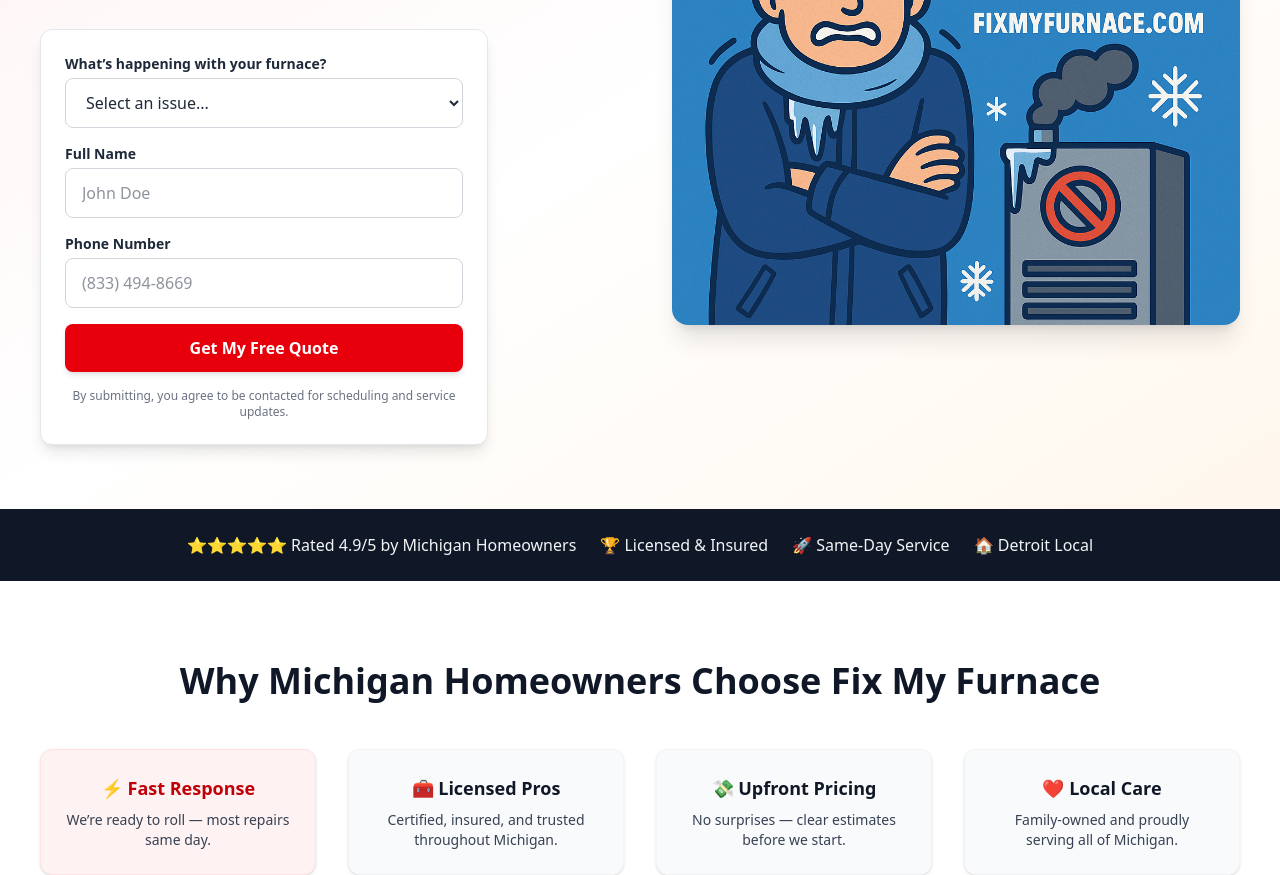
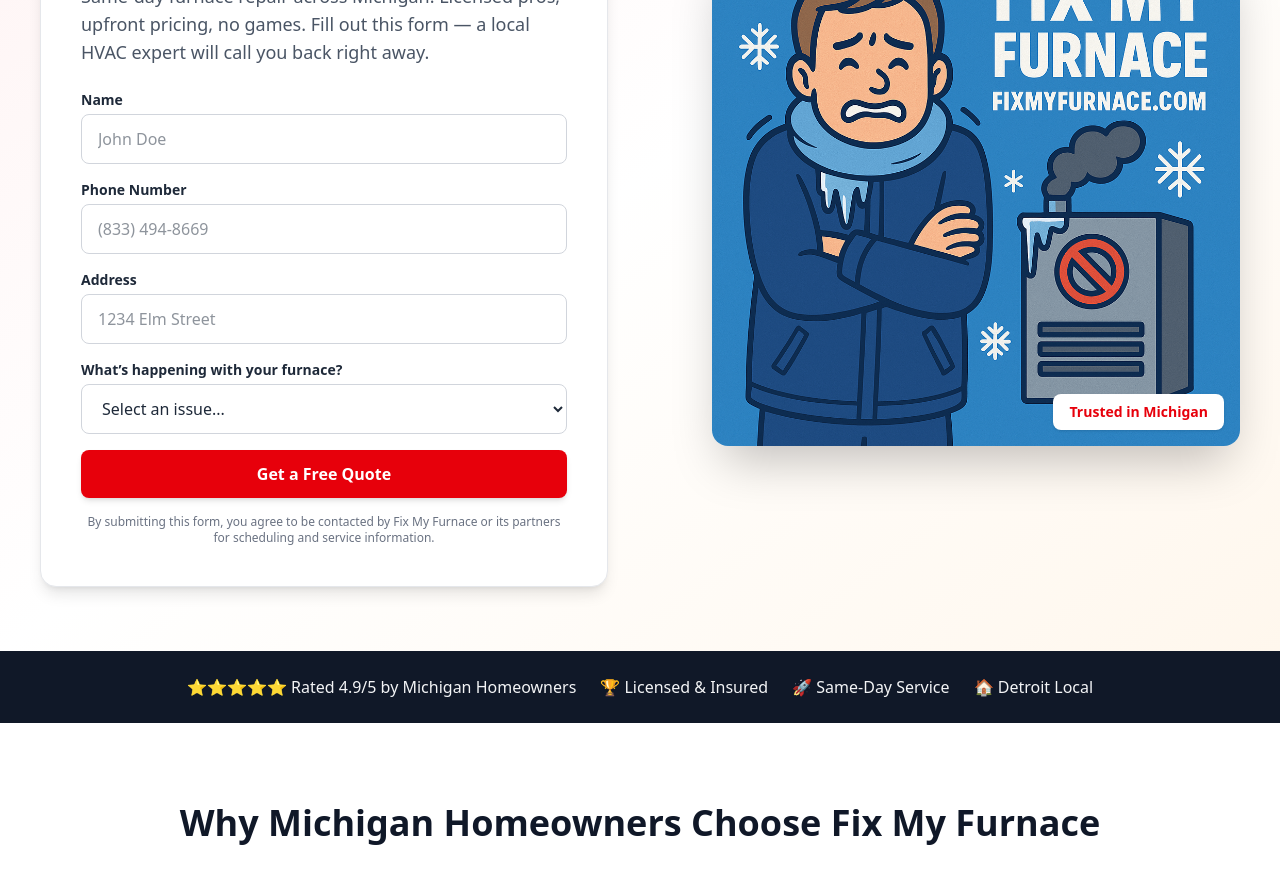
Before and after one commit to taketaketaketake/Fix-my-Furnace, an Astro site: page /landing_page_2 in a window 1280 px wide. Shown: the part 407-1282 px from the top of the page. Built offline with nearby package versions, Linux system fonts and the light colour scheme; Astro itself is replaced by a stand-in of ours.

Commit message:
minor improvs

```diff
--- a/src/components/GallerySection.astro
+++ b/src/components/GallerySection.astro
@@ -20,7 +20,7 @@
         <div class="relative group overflow-hidden rounded-2xl shadow-lg aspect-square bg-gray-200">
           <img
             src="/gallery1.jpg"
-            alt="Furnace Repair"
+            alt="Furnace Installation"
             class="w-full h-full object-cover group-hover:scale-105 transition-transform duration-500"
           />
           <div
@@ -29,7 +29,7 @@
             <h3
               class="text-lg md:text-xl font-bold text-white bg-red-600/90 px-4 py-2 rounded-md mb-6 shadow-md"
             >
-              Furnace Repair
+              Furnace Installation
             </h3>
           </div>
         </div>
--- a/src/components/GetQuoteSection.astro
+++ b/src/components/GetQuoteSection.astro
@@ -107,7 +107,7 @@
       <p class="text-gray-700 text-lg md:text-xl font-semibold mb-6">
         We’re not a call center — we’re your local HVAC pros. When your furnace
         breaks, we move fast, work clean, and don’t leave you guessing. Every
-        job is done with care, precision, and old-school Detroit craftsmanship.
+        job is done with care, precision, and old-school craftsmanship.
       </p>
 
       <div class="mt-6 flex flex-col sm:flex-row gap-4">
--- a/src/components/Header.astro
+++ b/src/components/Header.astro
@@ -34,7 +34,7 @@
 
       <!-- Call Button (desktop only) -->
       <a
-        href="tel:+13135551234"
+        href="tel:+8334948669"
         class="bg-red-600 text-white font-semibold px-4 py-2 rounded-lg text-sm sm:text-base hover:bg-red-700 active:scale-[0.98] transition"
       >
         Text Us
--- a/src/components/HeroHeader.astro
+++ b/src/components/HeroHeader.astro
@@ -6,10 +6,10 @@
  */
  const {
   title = "Built on Trust, Speed, and Real Detroit Grit.",
-  description = "We’re not a call center — we’re your local HVAC pros. When your furnace breaks, we move fast, work clean, and don’t leave you guessing. Every job is done with care, precision, and old-school Detroit craftsmanship.",
+  description = "We’re not a call center — we’re your local HVAC pros. When the cold hits and your furnace fails, we show up fast — licensed, local, and ready to get the heat back on.",
   primaryBtnText = "Get a Free Quote",
   secondaryBtnText = "Call Now",
-  secondaryBtnLink = "tel:+13135551234",
+  secondaryBtnLink = "tel:+8334948669",
   imageSrc = "/fixmyfurnacewoman.png"
 } = Astro.props;
 ---
@@ -26,8 +26,7 @@
 
         <p class="text-gray-700 text-base md:text-lg font-semibold leading-relaxed mb-8">
           We’re not a call center — we’re your local HVAC pros.
-          When your furnace breaks, we move fast, work clean, and don’t leave you guessing.
-          Every job is done with care, precision, and old-school Detroit craftsmanship.
+          When the cold hits and your furnace fails, we show up fast — licensed, local, and ready to get the heat back on.
         </p>
 
         <div class="flex flex-wrap gap-4">
--- a/src/components/TestimonialsSection.astro
+++ b/src/components/TestimonialsSection.astro
@@ -9,7 +9,7 @@
     <div class="max-w-7xl mx-auto text-center">
       <!-- 🔥 Section Header -->
       <h2 class="text-4xl md:text-5xl font-extrabold mb-4 text-gray-900 tracking-tight">
-        What <span class="text-red-600">Detroit Homeowners</span> Are Saying
+        What <span class="text-red-600">Michigan Homeowners</span> Are Saying
       </h2>
       <p class="text-lg md:text-xl font-semibold text-gray-700 mb-14 max-w-3xl mx-auto">
         Real stories from real customers who got their heat back fast — the Fix My Furnace way.
--- a/src/pages/index.astro
+++ b/src/pages/index.astro
@@ -16,7 +16,7 @@
     primaryBtnText="Schedule an Appointment Now!"
     primaryBtnLink="/landing_page_1"
     secondaryBtnText="Text Us"
-    secondaryBtnLink="tel:+13135551234"
+    secondaryBtnLink="tel:+8334948669"
     imageSrc="/Fix_My_Furnace_Hero_Image.png"
   />
 
--- a/src/pages/landing_page_2.astro
+++ b/src/pages/landing_page_2.astro
@@ -4,19 +4,61 @@
 
 <Layout title="Fix My Furnace | Get Heat Back Fast">
   <!-- 💥 HERO SECTION -->
+<!-- 💥 HERO SECTION (Upgraded Form Layout) -->
 <section class="relative bg-gradient-to-br from-red-50 via-white to-orange-50 pt-24 pb-16 px-6 md:px-10 overflow-hidden">
-    <div class="max-w-7xl mx-auto grid md:grid-cols-2 gap-10 md:gap-16 items-center">
-      <!-- 🔧 LEFT: TEXT -->
-      <div class="text-left">
+  <div class="max-w-7xl mx-auto grid md:grid-cols-2 gap-12 md:gap-16 items-center">
+
+    <!-- 🔴 Left Side: Lead Form -->
+    <div class="bg-white border border-gray-200 shadow-lg rounded-2xl p-8 md:p-10 flex flex-col justify-center">
       <h1 class="text-4xl md:text-5xl font-extrabold text-gray-900 mb-4 leading-tight">
         No Heat? <span class="text-red-600">Get It Fixed Today.</span>
       </h1>
-        <p class="text-lg md:text-xl font-semibold text-gray-700 mb-8">
+      <p class="text-gray-600 mb-6 text-base md:text-lg">
         Same-day furnace repair across Michigan. Licensed pros, upfront pricing, no games.
+        Fill out this form — a local HVAC expert will call you back right away.
       </p>
 
-        <!-- ✅ Short Lead Form -->
-        <form class="bg-white border border-gray-200 shadow-lg rounded-xl p-6 space-y-4 max-w-md">
+      <form class="space-y-4">
+        <!-- 🧍 Name -->
+        <div>
+          <label for="name" class="block text-sm font-semibold text-gray-800">
+            Name
+          </label>
+          <input
+            id="name"
+            type="text"
+            placeholder="John Doe"
+            class="mt-1 w-full border border-gray-300 rounded-lg px-4 py-3 text-gray-800 focus:ring-2 focus:ring-red-600 focus:border-transparent outline-none transition"
+          />
+        </div>
+
+        <!-- ☎️ Phone -->
+        <div>
+          <label for="phone" class="block text-sm font-semibold text-gray-800">
+            Phone Number
+          </label>
+          <input
+            id="phone"
+            type="tel"
+            placeholder="(833) 494-8669"
+            class="mt-1 w-full border border-gray-300 rounded-lg px-4 py-3 text-gray-800 focus:ring-2 focus:ring-red-600 focus:border-transparent outline-none transition"
+          />
+        </div>
+
+        <!-- 🏠 Address -->
+        <div>
+          <label for="address" class="block text-sm font-semibold text-gray-800">
+            Address
+          </label>
+          <input
+            id="address"
+            type="text"
+            placeholder="1234 Elm Street"
+            class="mt-1 w-full border border-gray-300 rounded-lg px-4 py-3 text-gray-800 focus:ring-2 focus:ring-red-600 focus:border-transparent outline-none transition"
+          />
+        </div>
+
+        <!-- ⚙️ Issue Dropdown -->
         <div>
           <label for="issue" class="block text-sm font-semibold text-gray-800">
             What’s happening with your furnace?
@@ -26,60 +68,46 @@
             class="mt-1 w-full border border-gray-300 rounded-lg px-4 py-3 text-gray-800 focus:ring-2 focus:ring-red-600 focus:border-transparent outline-none transition"
           >
             <option value="">Select an issue...</option>
-              <option>It won’t turn on</option>
-              <option>It’s blowing cold air</option>
-              <option>It’s making strange noises</option>
-              <option>It’s old and unreliable</option>
-              <option>Not sure / want a check-up</option>
+            <option value="no-power">It won’t turn on</option>
+            <option value="cold-air">It’s blowing cold air</option>
+            <option value="noises">It’s making strange noises</option>
+            <option value="old">It’s old and unreliable</option>
+            <option value="checkup">Not sure / want a check-up</option>
           </select>
         </div>
 
-          <div>
-            <label for="name" class="block text-sm font-semibold text-gray-800">Full Name</label>
-            <input
-              id="name"
-              type="text"
-              placeholder="John Doe"
-              class="mt-1 w-full border border-gray-300 rounded-lg px-4 py-3 text-gray-800 focus:ring-2 focus:ring-red-600 focus:border-transparent outline-none transition"
-              required
-            />
-          </div>
-
-          <div>
-            <label for="phone" class="block text-sm font-semibold text-gray-800">Phone Number</label>
-            <input
-              id="phone"
-              type="tel"
-              placeholder="(833) 494-8669"
-              class="mt-1 w-full border border-gray-300 rounded-lg px-4 py-3 text-gray-800 focus:ring-2 focus:ring-red-600 focus:border-transparent outline-none transition"
-              required
-            />
-          </div>
-
+        <!-- 🚀 Submit -->
         <button
           type="submit"
           class="w-full bg-red-600 text-white font-bold py-3 rounded-lg shadow-md hover:bg-red-700 active:scale-[0.98] transition"
         >
-            Get My Free Quote
+          Get a Free Quote
         </button>
+      </form>
 
-          <p class="text-xs text-gray-500 text-center">
-            By submitting, you agree to be contacted for scheduling and service updates.
+      <p class="text-xs text-gray-500 mt-4 text-center">
+        By submitting this form, you agree to be contacted by Fix My Furnace or
+        its partners for scheduling and service information.
       </p>
-        </form>
     </div>
 
-      <!-- 🔥 RIGHT: IMAGE -->
-      <div class="relative w-full h-[400px] rounded-2xl overflow-hidden shadow-xl">
+    <!-- ⚙️ Right Side: Brand Image -->
+    <div class="flex flex-col justify-center text-left md:pl-6 lg:pl-10 relative">
       <img
         src="/fixmyfurnaceimage1.png"
         alt="Furnace technician at work"
-          class="absolute inset-0 w-full h-full object-contain md:object-cover object-center"
+        class="rounded-2xl shadow-2xl object-cover object-center w-full h-[400px] md:h-[500px]"
         loading="eager"
       />
+
+      <!-- Optional small brand badge -->
+      <div class="absolute bottom-4 right-4 bg-white px-4 py-2 rounded-lg shadow text-sm font-semibold text-red-600">
+        Trusted in Michigan
+      </div>
     </div>
   </div>
 </section>
+
 
   <!-- 🛡 TRUST BAR -->
   <section class="bg-gray-900 text-gray-100 py-6 text-center">
```
Lines whose indentation alone changed are shown as unchanged.
